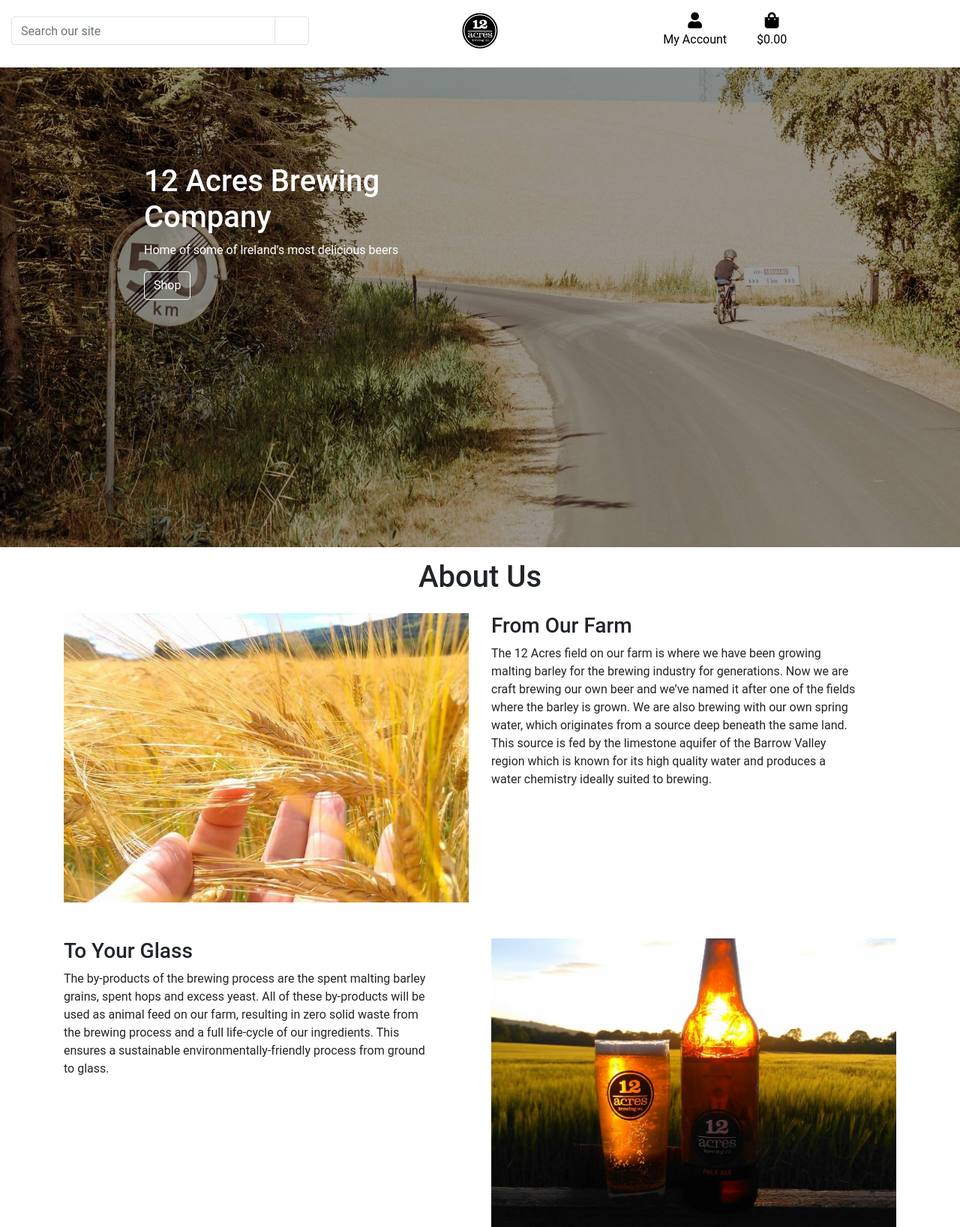
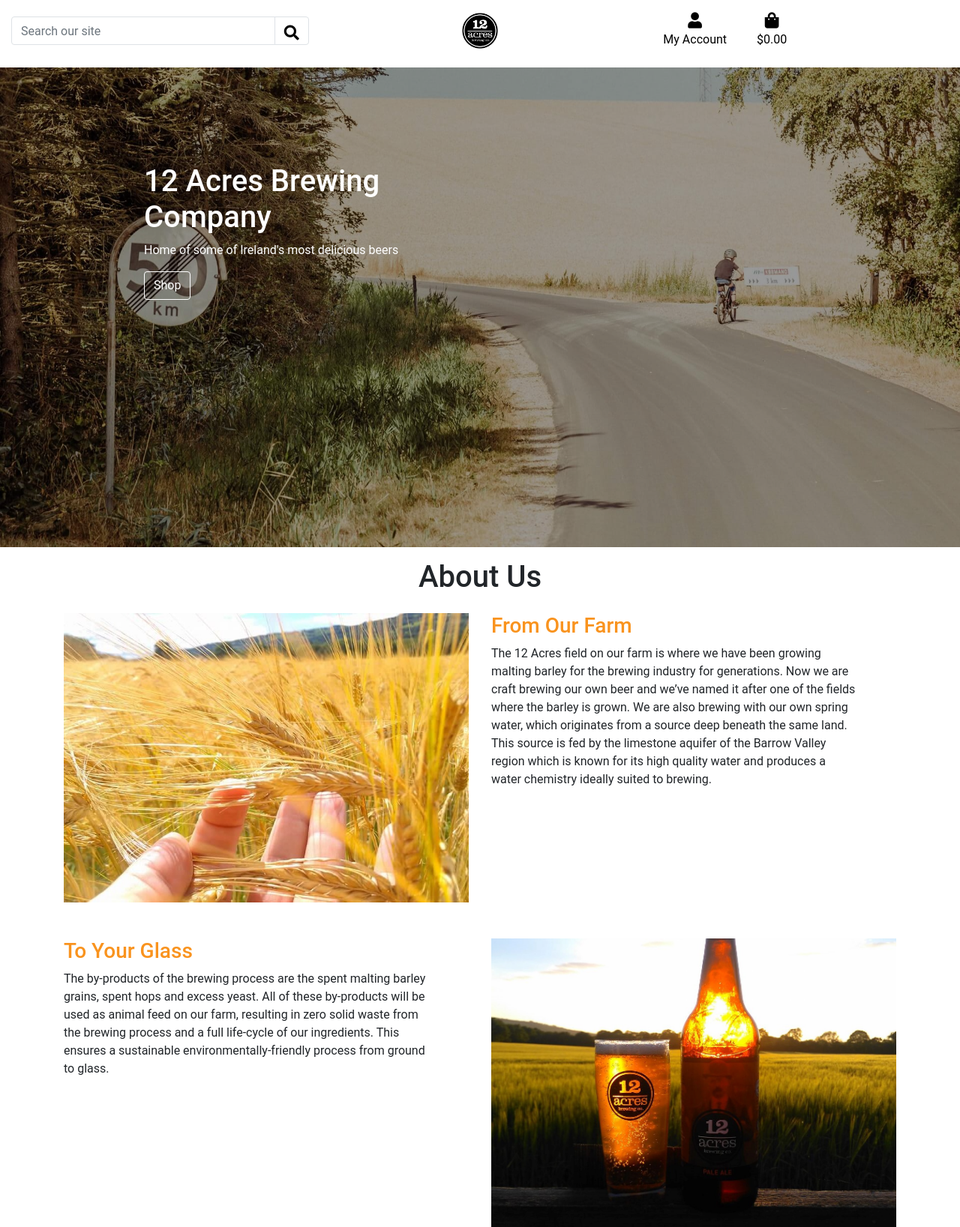
Before and after one commit to farrelleoin93/12-acres-beer, a Django app: page / in a window 1280 px wide. Shown: the top 1637 px of the page at 75% size. Run offline with Django 3.2, Linux system fonts and the light colour scheme; some libraries are stand-ins or nearby versions.

Commit message:
Added some styling to index.html and base.html

```diff
--- a/home/templates/home/index.html
+++ b/home/templates/home/index.html
@@ -26,7 +26,7 @@
         </div>
         <div class="col-12 col-md-6 order-2 mt-3">
             <div class="about-us">
-                <h3>From Our Farm</h3>
+                <h3 class="text-orange">From Our Farm</h3>
                 <p>The 12 Acres field on our farm is where we have been growing malting barley for the
                     brewing industry for generations. Now we are craft brewing our own beer
                     and we’ve named it after one of the fields where the barley is grown. We are
@@ -40,7 +40,7 @@
     <div class="row">
         <div class="col-12 col-md-6 order-4 order-md-3 mt-5">
             <div class="about-us">
-                <h3>To Your Glass</h3>
+                <h3 class="text-orange">To Your Glass</h3>
                 <p>The by-products of the brewing process are the spent malting barley grains, spent hops and excess
                     yeast. All of these by-products will be used as animal feed on our farm, resulting in zero solid
                     waste
--- a/static/css/base.css
+++ b/static/css/base.css
@@ -23,6 +23,10 @@ body {
 
 .dark-orange-background {
     background-color: #f9931e;
+}
+
+.text-orange {
+    color: #f9931e;
 }
 
 .text-black {
--- a/templates/base.html
+++ b/templates/base.html
@@ -44,7 +44,7 @@
                         <input class="form-control border border-black" type="text" name="q" placeholder="Search our site">
                         <div class="input-group-append">
                             <button class="form-control btn btn-black border border-black rounded-right" type="submit">
-                                <span class="icon">
+                                <span class="icon text-black">
                                     <i class="fas fa-search"></i>
                                 </span>
                             </button>
```
